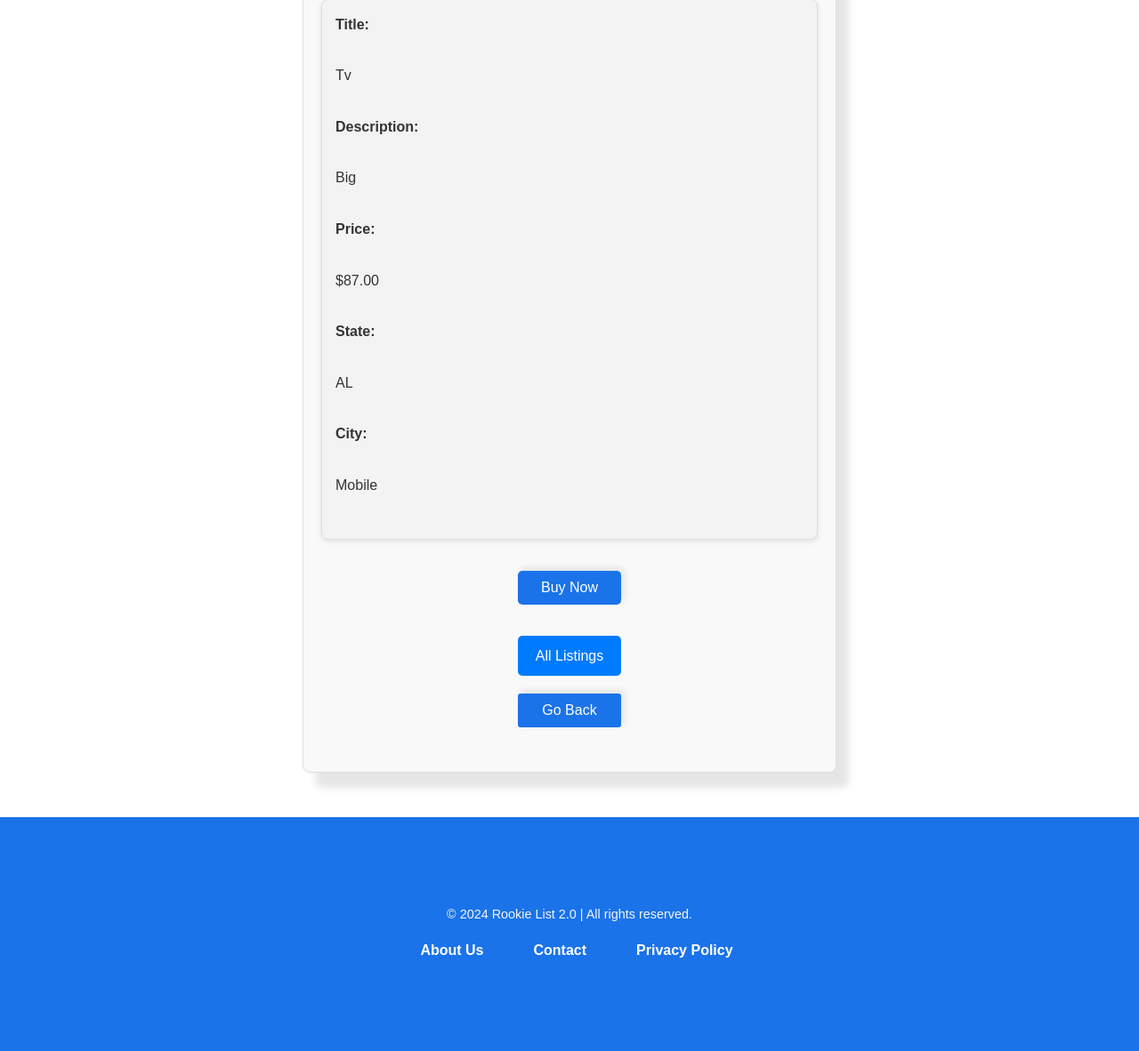
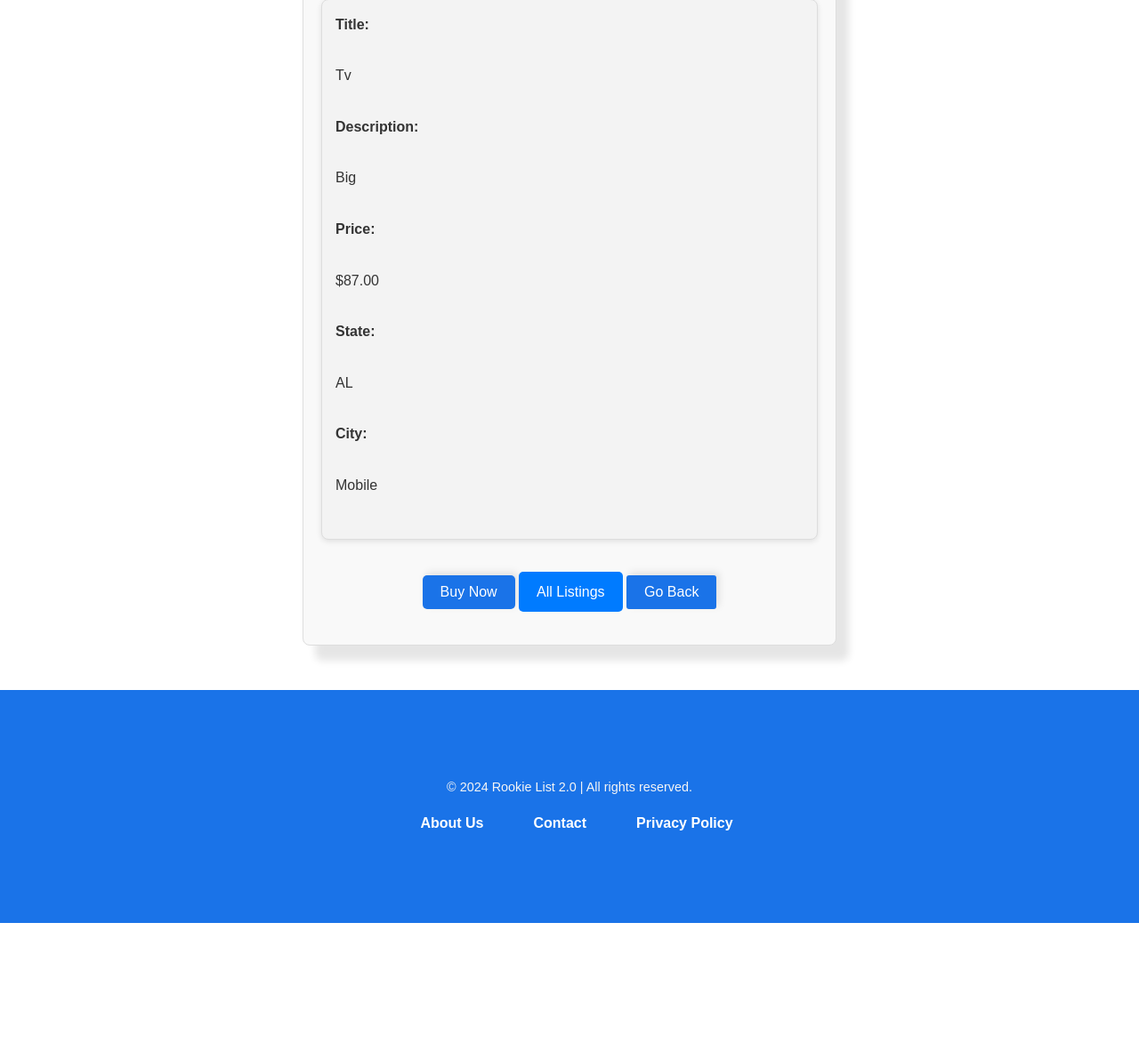
Before and after one commit to lucasj-lab/DBproject, a PHP site: page /listing_details.php in a window 1280 px wide. Shown: the part 512-1694 px from the top of the page at 89% size. After the commit the page ends 1550 px from the top, so only its background shows below. Run offline with PHP 8.4, Linux system fonts and the light colour scheme.

Commit message:
fixed button margions

```diff
--- a/listing_details.php
+++ b/listing_details.php
@@ -91,7 +91,6 @@
         </div>
         <div style="text-align: center; margin-top: 20px;">
 
-               <div style="display: inline-grid;justify-content: space-around;margin-bottom: 10px;flex-direction: column;">
                <button id="buyNowBtn" class="btn">Buy Now</button>
                 <a href="listings.php" class="btn">All Listings</a>
                 <button onclick="history.back()" class="back-button">Go Back</button>
```
